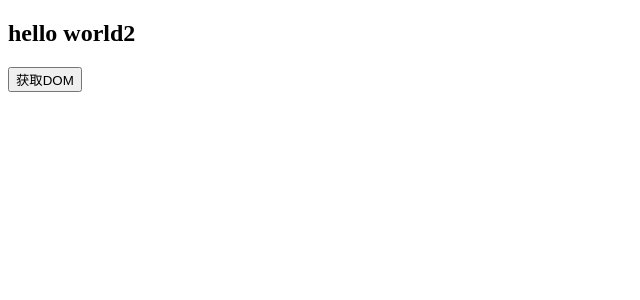
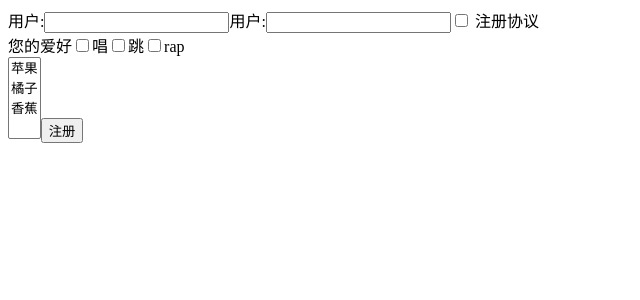
Before and after one commit to ZhangJianQiao0033/react, a React (Create React App) app in the folder 07_learn_component/: page / in a window 1280 px wide. Shown: the top 300 px of the page, without its empty margins (0-640 px from the left). Built offline with nearby package versions, Linux system fonts and the light colour scheme.

Commit message:
受控和非受控组件

```diff
--- /dev/null
+++ b/07_learn_component/src/15_受控和非受控组件/App.jsx
@@ -0,0 +1,120 @@
+import React, { PureComponent } from 'react'
+
+export class App extends PureComponent {
+
+  constructor() {
+    super()
+
+    this.state = {
+      username: "",
+      password: "",
+      isAgree: false,
+      hobbies:[
+        {value: "sing", text: "唱", isChecked: false},
+        {value: "dance", text: "跳", isChecked: false},
+        {value: "rap", text: "rap", isChecked: false}
+      ],
+      fruit: []
+    }
+  }
+
+  handleSubmitClick(event) {
+    // 1.阻止默认的行为
+    event.preventDefault()
+
+    // 2.获取到所有的表单数据, 对数据进行组件
+    console.log("获取所有的输入内容")
+    // console.log(this.state.username)
+    const hobbies = this.state.hobbies.filter(item => item.isChecked)
+    console.log(hobbies);
+    // 3.以网络请求的方式, 将数据传递给服务器(ajax/fetch/axios)
+  }
+
+  handleInputChange(event) {
+    console.log(event.target.name,event.target.value);
+    this.setState({
+      [event.target.name]: event.target.value
+    })
+  }
+  handleAgreeChange(e) {
+    this.setState({
+      isAgree: e.target.checked
+    })
+  }
+  handleHobbyChange(e, index) {
+    const hobbies = [...this.state.hobbies]
+    hobbies[index].isChecked = e.target.checked
+    this.setState({
+      hobbies
+    })
+  }
+  handleFruitChange(e) {
+    const fruit = Array.from(e.target.selectedOptions, item => item.value)
+    console.log(fruit);
+    this.setState({
+      fruit
+    })
+  }
+  render() {
+    const { username, password, isAgree, hobbies, fruit } = this.state
+
+    return (
+      <div>
+        <form onSubmit={e => this.handleSubmitClick(e)}>
+          {/* 1.用户名和密码 */}
+          <label htmlFor="username">
+            用户:
+            <input
+              id='username'
+              type="text"
+              name='username'
+              value={username}
+              onChange={e => this.handleInputChange(e)}
+            />
+          </label>
+          <label htmlFor="password">
+            用户:
+            <input
+              id='password'
+              type="password"
+              name='password'
+              value={password}
+              onChange={e => this.handleInputChange(e)}
+            />
+          </label>
+
+          {/* 2. checkbox */}
+          <label htmlFor="agree">
+            <input id="agree" type="checkbox" checked={isAgree} onChange={e => this.handleAgreeChange(e)} /> 注册协议
+          </label>
+
+          {/* 3.checkbox多选 */}
+          <div>
+            您的爱好
+          {
+              hobbies.map((item, index) => {
+                return (
+                  <label htmlFor={item.value} key={item.value}>
+                    <input id={item.value} type="checkbox" checked={item.isChecked} onChange={e => this.handleHobbyChange(e, index)} />
+                    <span>{item.text}</span>
+                  </label>
+
+                )
+              })
+            }
+          </div>
+             {/* 4.select */}
+          <select value={fruit} onChange={e => this.handleFruitChange(e)} multiple>
+            <option value="apple">苹果</option>
+            <option value="orange">橘子</option>
+            <option value="banana">香蕉</option>
+          </select>
+
+          <button type='submit'>注册</button>
+        </form>
+      </div>
+    )
+  }
+}
+
+export default App
--- a/07_learn_component/src/index.js
+++ b/07_learn_component/src/index.js
@@ -1,5 +1,5 @@
 import ReactDOM from 'react-dom/client';
-import App from './14_ref获取DOM操作/03_ref获取函数式组件.jsx';
+import App from './15_受控和非受控组件/App';
 
 
 const root = ReactDOM.createRoot(document.getElementById('root'));
```
Also changed, not shown: 07_learn_component/src/15_受控和非受控组件/01_受控组件的基本使用.jsx (added, +33 -0 lines), 07_learn_component/src/15_受控和非受控组件/02_自己提交form的表单.jsx (added, +53 -0 lines), 07_learn_component/src/15_受控和非受控组件/03_多个表单同一个函数.jsx (added, +66 -0 lines), 07_learn_component/src/15_受控和非受控组件/04_Checkbox单选多选.jsx (added, +107 -0 lines).
